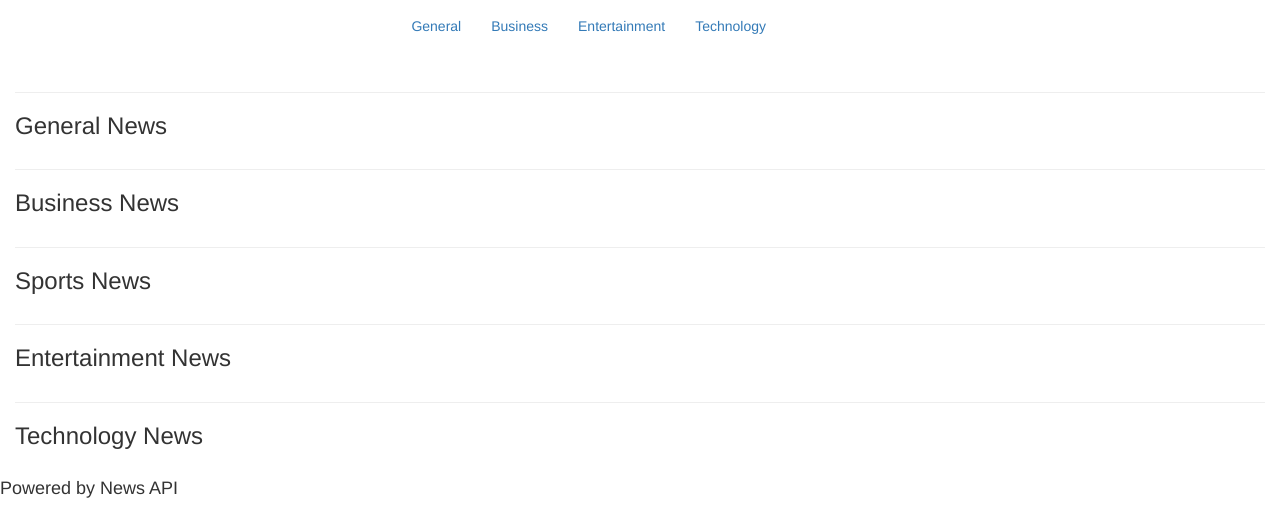
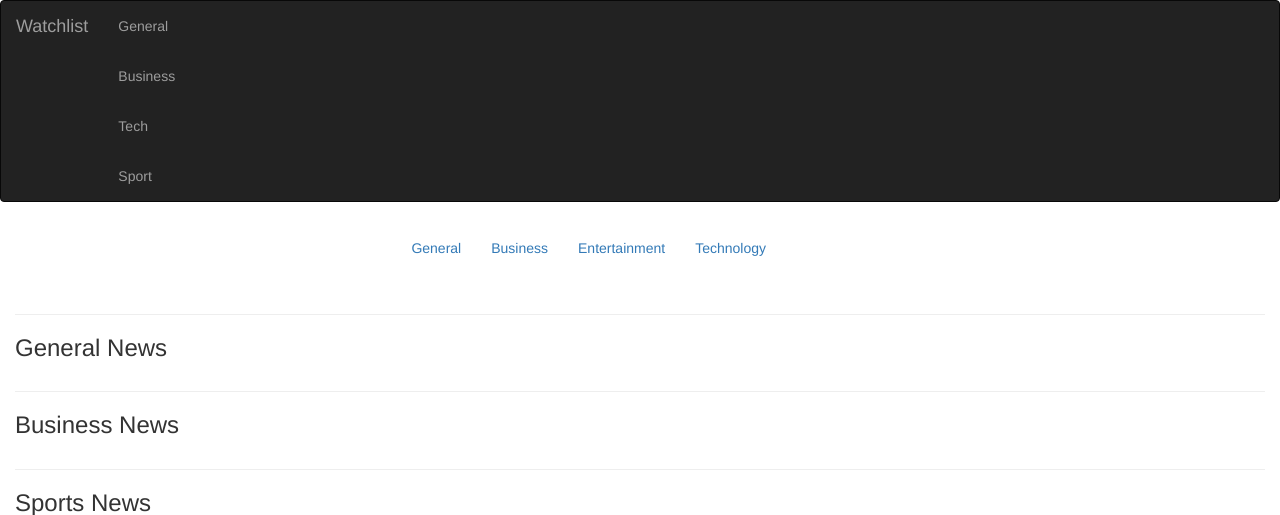
Before and after one commit to gabrielcoder247/News-Highlight-v2, a Flask app: template app/templates/index.html in a window 1280 px wide. Shown: the top 515 px of the page. Run offline with Flask 2, Linux system fonts and the light colour scheme; the template is opened without the code that fills it, so the values that code supplies are empty; some libraries are stand-ins or nearby versions.

Commit message:
create navabar routings

```diff
--- a/app/templates/navbar.html
+++ b/app/templates/navbar.html
@@ -1,81 +1,24 @@
-{% macro displaySourceList(sources_list) %} {% for source in sources_list %}
-<div class="hover">
-    <a href="/news/{{source.id}}" style="color:#d5dade;">{{source.name}}</a>
-</div>
+<div class="navbar navbar-inverse" role="navigation">
+    <div class="container-fluid">
+        <div class="navbar-header">
+            <button type="button" class="navbar-toggle" data-toggle="collapse" data-target=".navbar-collapse">
+              <span class="sr-only">Toggle navigation</span>
+              <span class="icon-bar"></span>
+              <span class="icon-bar"></span>
+              <span class="icon-bar"></span>
+            </button>
+            <a class="navbar-brand" href="/"> Watchlist </a>
+        </div>
+        <div class="navbar-collapse collapse">
+            <ul class="nav navbar-nav">
+                <li><a href="/">General</a></li>
+                <br>
+                <li><a href="/">Business</a></li>
+                <br>
+                <li><a href="/">Tech</a></li>
+                <br>
+                <li><a href="/">Sport</a></li>
+        </div>
 
-<style>
-
-    a:hover {
-        color: #f2e9f02a;
-    }
-    .hover {
-        font-size: 16px;
-        padding: 0.5em 0em 0em 0.5em;
-    }
-</style>
-
-{% endfor %} {% endmacro %} {% macro displayNewsList(news_list) %} {% for news in news_list %}
-
-<div class="container-fluid">
-<div class="row j" style="padding: 0% 0% 0% 2%">
-    <div class="col-md-5">
-        <img src="{{news.urlToImage}}" alt="{{news.title}}" class="img-responsive">
-    </div>
-
-    <div class="col-mid-7">
-        <h4>{{news.title}}</h4>
-        <p style="font-size: 16px;">{{news.description|truncate(200)}}&ensp;<span>
-            <a href="{{news.url}}" target="_blank"><span style="color: white;">Read More...</span></a>
-        </span></p>
-
-        <p style="font-size: 1em; color: darkgrey;">Date published: {{news.publishedAt}}</p>
     </div>
 </div>
-</div>
-
-<style>
-    h4 {
-        color: darkgreen;
-    }
-    .jumbotron {
-        background-color: rgb(238, 236, 237);
-        margin-top: 2%;
-    }
-</style>
-
-{% endfor %} {% endmacro %}
-
-{% macro displayCategoriesList(categories_list) %} {% for category in categories_list %}
-
-<div class="container-fluid">
-    <div class="row jumbotron" style="padding: 0% 0% 0% 2%">
-        <div class="col-md-5">
-            <img src="{{category.urlToImage}}" alt="{{category.title}}" class="img-responsive">
-        </div>
-
-        <div class="col-mid-7">
-            <h4>{{category.title}}</h4>
-            <p style="font-size: 16px;">{{category.description|truncate(200)}}&ensp;
-                <span>
-                    <a href="{{category.url}}" target="_blank">
-                        <span style="color:white;">Read More...</span>
-                    </a>
-                </span>
-            </p>
-
-            <p style="font-size: 1em; color: darkgrey;">Date published: {{category.publishedAt}}</p>
-        </div>
-    </div>
-</div>
-
-<style>
-    h4 {
-        color: white;
-    }
-    .jumbotron {
-        background-color: darkorange;
-        margin-top: 2%;
-    }
-</style>
-
-{% endfor %} {% endmacro %}
--- a/config.py
+++ b/config.py
@@ -5,7 +5,7 @@ class Config:
     '''
     NEWS_SOURCES_BASE_URL = 'https://newsapi.org/v1/sources?language=en&category={}'
     NEWS_ARTICLES_BASE_URL = 'https://newsapi.org/v1/articles?source={}&apiKey={}'
-    NEWS_API_KEY = '5c5003d54173471dac0e4ebad5d67923'
+    NEWS_API_KEY = 'ea410d47e55343598c6ebfc78f3addad'
 
 
 
--- a/manage.py
+++ b/manage.py
@@ -12,9 +12,9 @@ def test():
 	'''
 	Run the unit tests.
 	'''
-	# import unittest
-	# tests = unittest.TestLoader().discover('tests')
-	# unittest.TextTestRunner(verbosity=2).run(tests)
+	import unittest
+	tests = unittest.TestLoader().discover('tests')
+	unittest.TextTestRunner(verbosity=2).run(tests)
 
 if __name__ == '__main__':
     manager.run()
```
Also changed, not shown: tests/test_source.py (+3 -0 lines).
